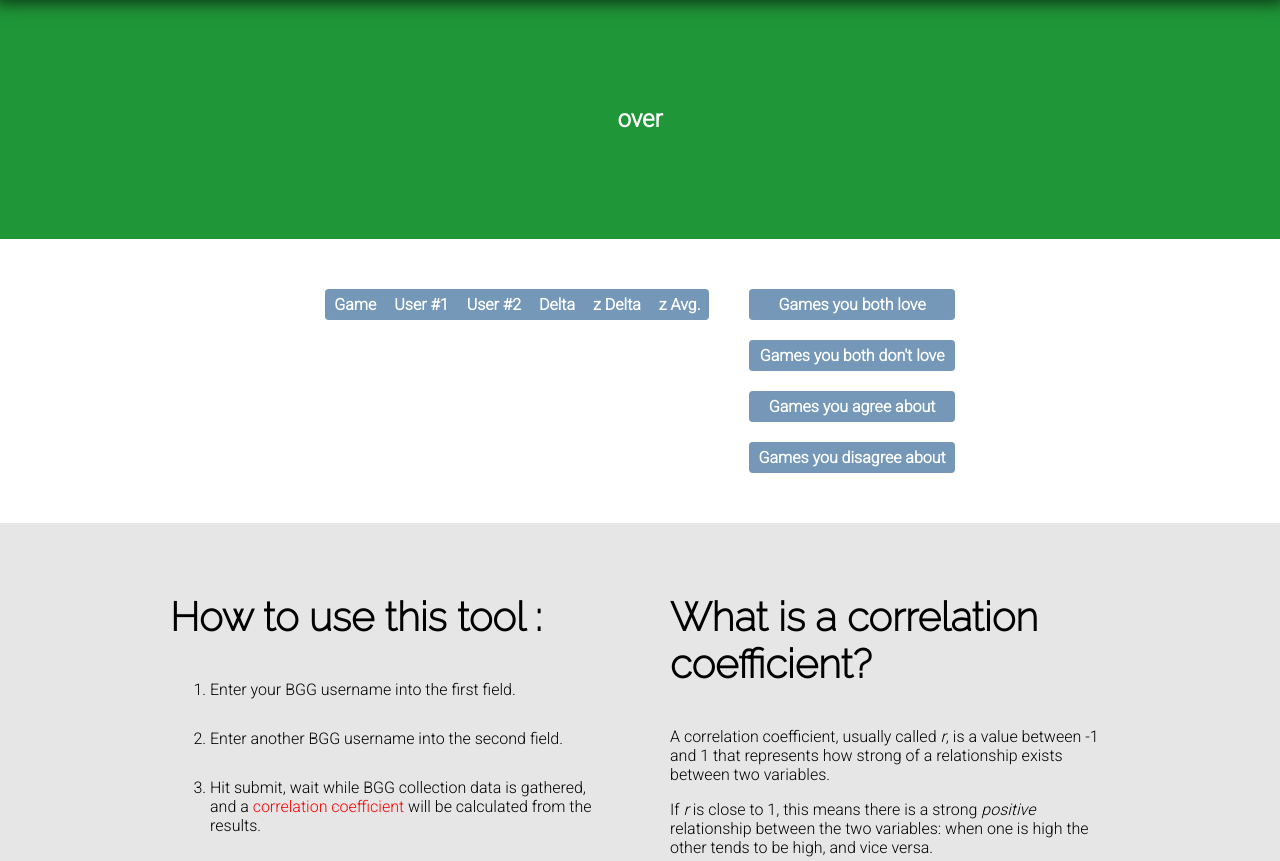
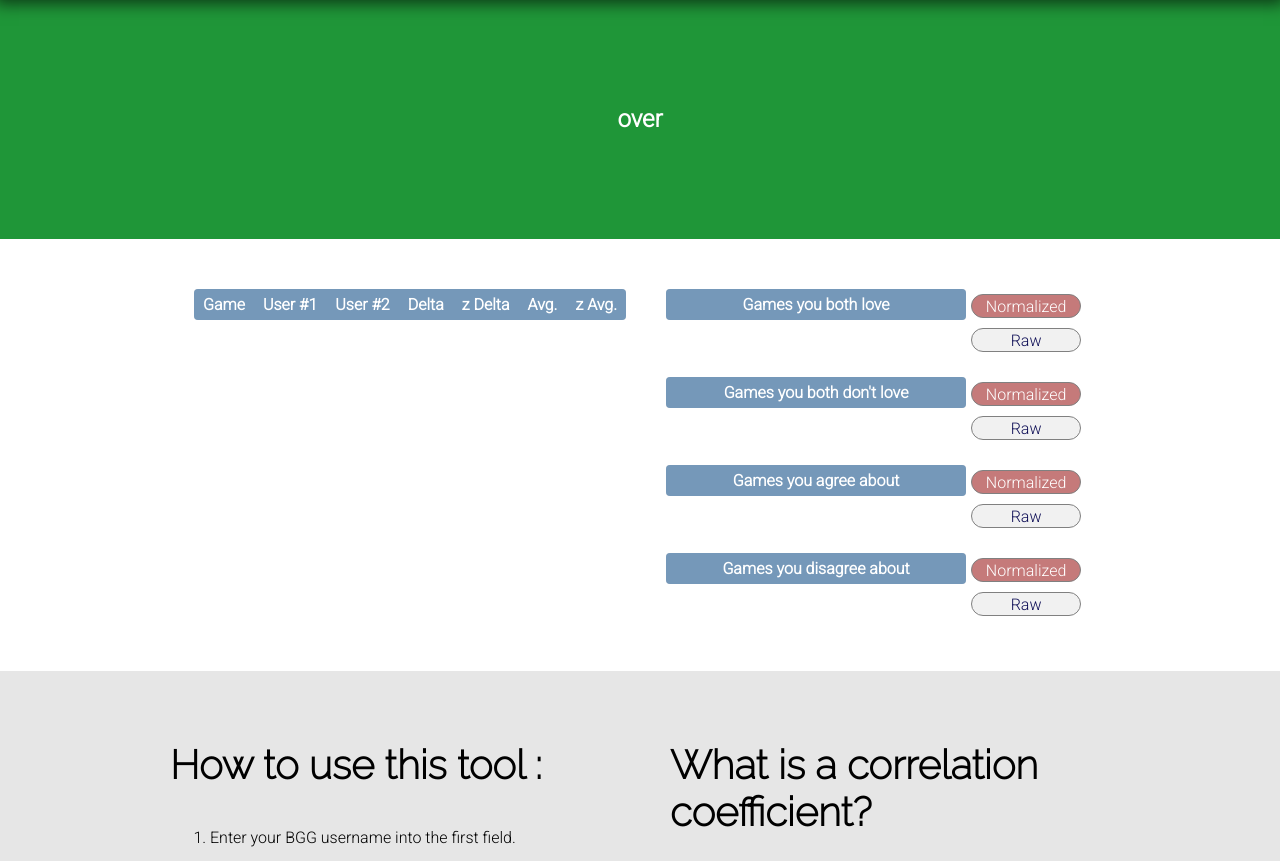
Before and after one commit to j-feigner/BGG-Rating-Tool, a PHP site: page / in a window 1280 px wide. Shown: the part 394-1255 px from the top of the page. Run offline with PHP 8.4, Linux system fonts and the light colour scheme; lists and menus that the app fills with data are empty.

Commit message:
Radio buttons for toggling Extra Stats tables
Can now toggle between normalized and raw score differences

```diff
--- a/css/style.css
+++ b/css/style.css
@@ -223,6 +223,10 @@ input, button {
     overflow: hidden;
 }
 
+#extra-stats table {
+    width: 300px;
+}
+
 tr:nth-child(odd) {
     background-color: rgb(224, 224, 224);
 }
@@ -259,6 +263,56 @@ tr:hover{
     justify-content: flex-start;
     padding: 20px;
     gap: 20px;
+}
+
+.sub-table-container {
+    display: flex;
+    flex-direction: row;
+    align-items: flex-start;
+}
+
+/* Custom Radio Select */
+.custom-radio {
+    position: relative;
+    width: 110px;
+    height: 1.5em;
+    padding: 5px;
+    cursor: pointer;
+}
+
+.custom-radio label {
+    position: absolute;
+    color: rgb(16, 16, 87);
+    top: 50%;
+    left: 50%;
+    transform: translate(-50%, -50%);
+    pointer-events: none;
+    transition: .2s;
+}
+
+.custom-radio input {
+    -webkit-appearance: none;
+    margin: 0px;
+    border: 1px solid gray;
+    width: 100%;
+    height: 100%;
+    border-radius: 1000px;
+    background-color: rgb(241, 241, 241);
+    box-sizing: border-box;
+    cursor: pointer;
+    transition: .2s;
+}
+
+.custom-radio input:hover {
+    background-color: rgb(199, 199, 199);
+}
+
+.custom-radio input:checked {
+    background-color: rgb(197, 122, 122);
+}
+
+.custom-radio input:checked + label {
+    color: white;
 }
 
 /* App Info Section */
--- a/html/index.html
+++ b/html/index.html
@@ -55,8 +55,9 @@
                                     <th scope="col" id="rating1-th">User #1</th>
                                     <th scope="col" id="rating2-th">User #2</th>
                                     <th scope="col" id="delta-th">Delta</th>
-                                    <th scope="col" id="delta-th">z Delta</th>
-                                    <th scope="col" id="delta-th">z Avg.</th>
+                                    <th scope="col" id="z-delta-th">z Delta</th>
+                                    <th scope="col" id="avg-th">Avg.</th>
+                                    <th scope="col" id="z-avg-th">z Avg.</th>
                                 </tr>
                             </thead>
                             <tbody>
@@ -64,6 +65,7 @@
                         </table>
                     </div>
                     <div id="extra-stats">
+                        <div class="sub-table-container">
                             <table id="love-table">
                                 <thead>
                                     <tr>
@@ -71,9 +73,20 @@
                                     </tr>
                                 </thead>
                                 <tbody>
-
                                 </tbody>
                             </table>
+                            <div class="sub-table-options">
+                                <div class="custom-radio">
+                                    <input type="radio" name="love-option" value="normal" id="love-normal-input" checked="checked">
+                                    <label for="love-normal-input">Normalized</label>
+                                </div>
+                                <div class="custom-radio">
+                                    <input type="radio" name="love-option" value="raw" id="love-raw-input">
+                                    <label for="love-raw-input">Raw</label>
+                                </div>
+                            </div>
+                        </div>
+                        <div class="sub-table-container">
                             <table id="hate-table">
                                 <thead>
                                     <tr>
@@ -81,9 +94,20 @@
                                     </tr>
                                 </thead>
                                 <tbody>
-
                                 </tbody>
                             </table>
+                            <div class="sub-table-options">
+                                <div class="custom-radio">
+                                    <input type="radio" name="hate-option" value="normal" id="hate-normal-input" checked="checked">
+                                    <label for="hate-normal-input">Normalized</label>
+                                </div>
+                                <div class="custom-radio">
+                                    <input type="radio" name="hate-option" value="raw" id="hate-raw-input">
+                                    <label for="hate-raw-input">Raw</label>
+                                </div>
+                            </div>
+                        </div>
+                        <div class="sub-table-container">
                             <table id="agree-table">
                                 <thead>
                                     <tr>
@@ -91,9 +115,20 @@
                                     </tr>
                                 </thead>
                                 <tbody>
-
                                 </tbody>
                             </table>
+                            <div class="sub-table-options">
+                                <div class="custom-radio">
+                                    <input type="radio" name="agree-option" value="normal" id="agree-normal-input" checked="checked">
+                                    <label for="agree-normal-input">Normalized</label>
+                                </div>
+                                <div class="custom-radio">
+                                    <input type="radio" name="agree-option" value="raw" id="agree-raw-input">
+                                    <label for="agree-raw-input">Raw</label>
+                                </div>
+                            </div>
+                        </div>
+                        <div class="sub-table-container">
                             <table id="disagree-table">
                                 <thead>
                                     <tr>
@@ -101,9 +136,19 @@
                                     </tr>
                                 </thead>
                                 <tbody>
-
                                 </tbody>
                             </table>
+                            <div class="sub-table-options">
+                                <div class="custom-radio">
+                                    <input type="radio" name="disagree-option" value="normal" id="disagree-normal-input" checked="checked">
+                                    <label for="disagree-normal-input">Normalized</label>
+                                </div>
+                                <div class="custom-radio">
+                                    <input type="radio" name="disagree-option" value="raw" id="disagree-raw-input">
+                                    <label for="disagree-raw-input">Raw</label>
+                                </div>
+                            </div>
+                        </div>
                     </div>
                 </div>
             </div>
```
Also changed, not shown: js/script.js (+79 -41 lines). Lines whose indentation alone changed are shown as unchanged.
